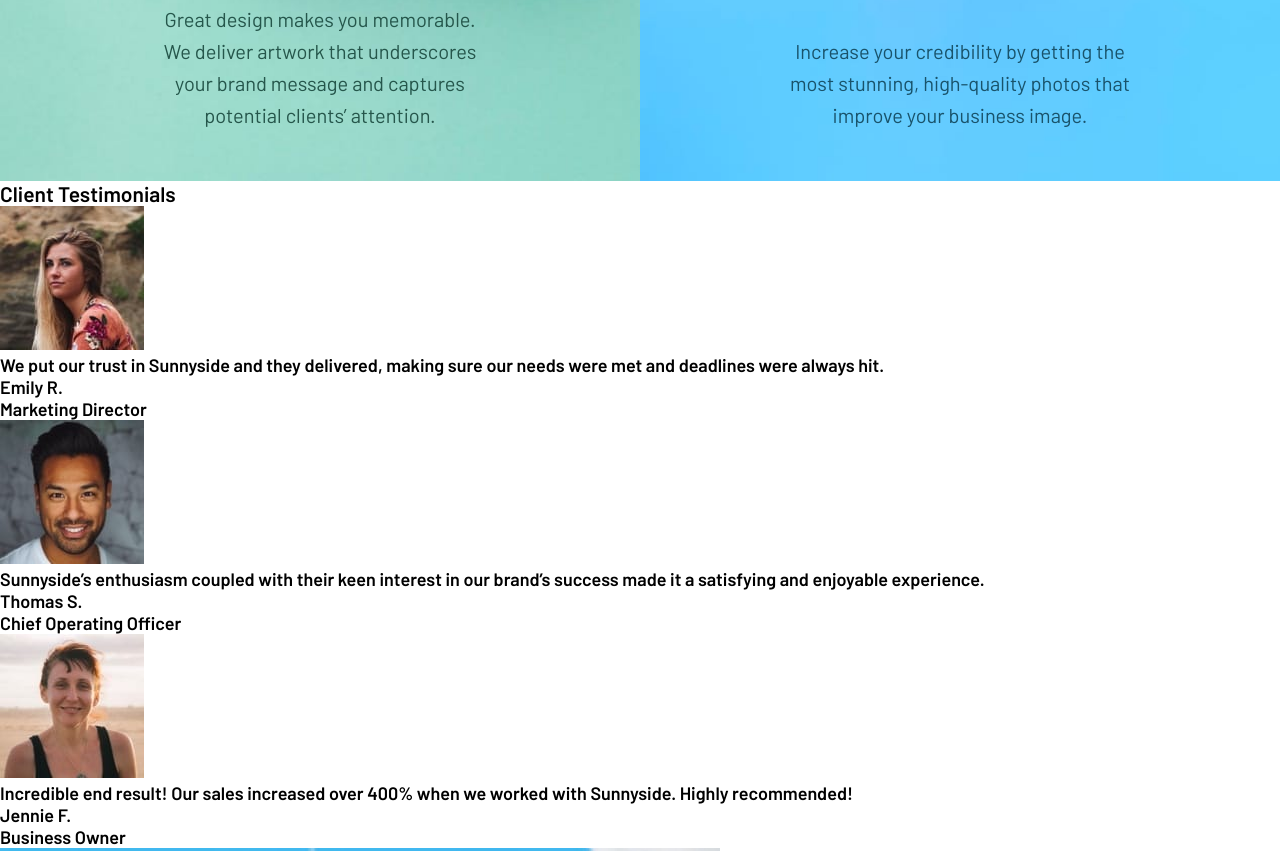
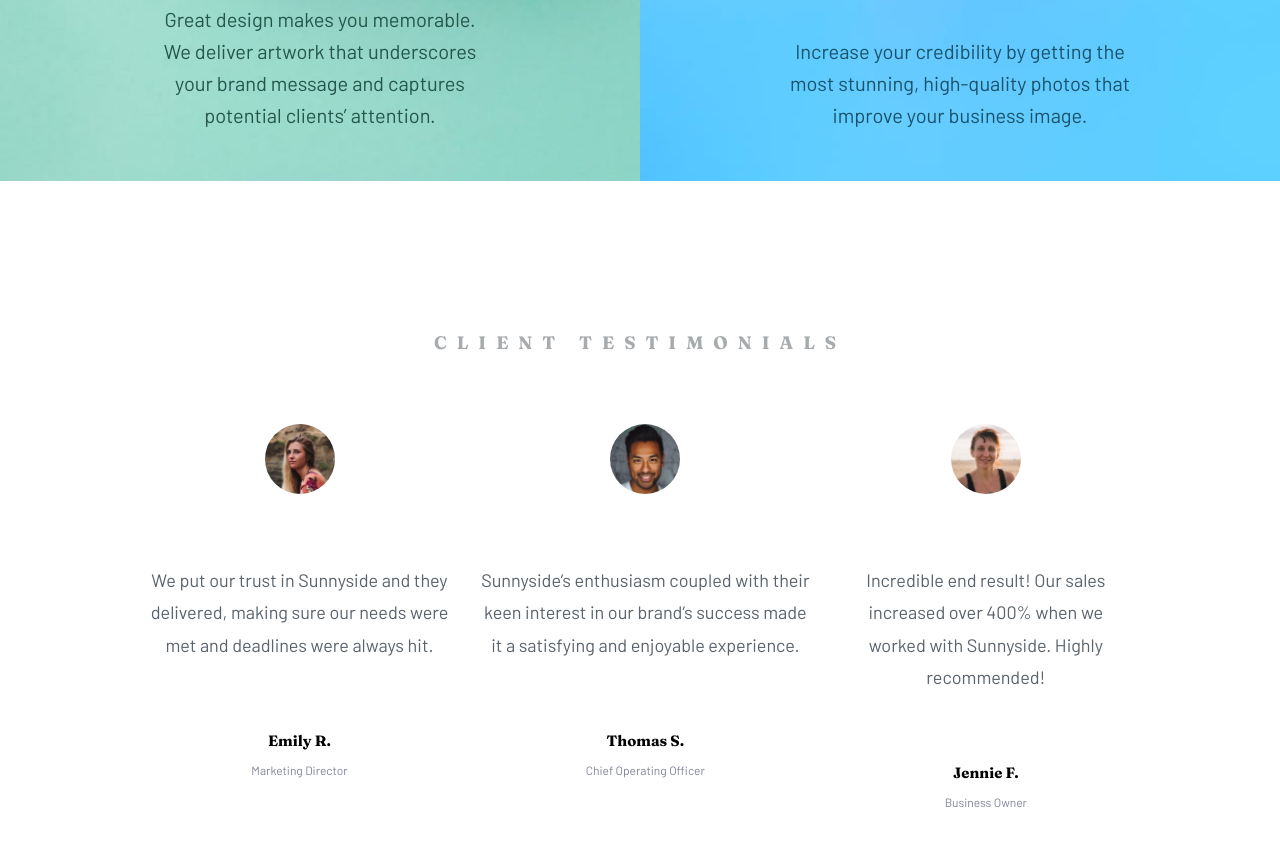
Before and after one commit to gaganssingh/sunnyside-landing-page-htmlcss-project, a plain HTML site: page index.html in a window 1280 px wide. Shown: the part 2358-3209 px from the top of the page. Drawn offline with nearby package versions, Linux system fonts and the light colour scheme.

Commit message:
Styled the Testimonials section

```diff
--- a/css/styles.css
+++ b/css/styles.css
@@ -253,3 +253,55 @@ picture {
   font-size: 2rem;
   line-height: 3.2rem;
 }
+
+/* ---------------------
+        TESTIMONIALS SECTION
+--------------------- */
+.testimonials {
+  padding: 15rem;
+  text-align: center;
+  display: flex;
+  flex-direction: column;
+  gap: 7rem;
+}
+
+.testimonials h4 {
+  font-family: var(--ff-serif);
+  text-transform: uppercase;
+  letter-spacing: 1rem;
+
+  color: var(--clr-gray);
+}
+
+.testimonial-items {
+  display: flex;
+  gap: 3rem;
+}
+
+.testimonial-item {
+  display: flex;
+  flex-direction: column;
+  align-items: center;
+  gap: 7rem;
+}
+
+.testimonial-item img {
+  height: 7rem;
+  border-radius: 50%;
+}
+
+.testimonial-item p {
+  color: var(--clr-darker-gray);
+  font-weight: 400;
+  line-height: 1.8;
+}
+
+.testimonial-author h5 {
+  font-family: var(--ff-serif);
+  margin-bottom: 1rem;
+}
+
+.testimonial-author p {
+  font-size: 1.2rem;
+  color: var(--clr-dark-gray);
+}
--- a/index.html
+++ b/index.html
@@ -137,7 +137,7 @@
               TESTIMONIAL SECTION
       ***************** -->
       <section class="testimonials">
-        <h3 class="testimonial-title">Client Testimonials</h3>
+        <h4>Client Testimonials</h4>
         <div class="testimonial-items">
           <!-- TESTIMONIAL ITEM 1 -->
           <div class="testimonial-item">
@@ -147,7 +147,7 @@
               needs were met and deadlines were always hit.
             </p>
             <div class="testimonial-author">
-              <h4>Emily R.</h4>
+              <h5>Emily R.</h5>
               <p>Marketing Director</p>
             </div>
           </div>
@@ -159,7 +159,7 @@
               brand’s success made it a satisfying and enjoyable experience.
             </p>
             <div class="testimonial-author">
-              <h4>Thomas S.</h4>
+              <h5>Thomas S.</h5>
               <p>Chief Operating Officer</p>
             </div>
           </div>
@@ -171,7 +171,7 @@
               worked with Sunnyside. Highly recommended!
             </p>
             <div class="testimonial-author">
-              <h4>Jennie F.</h4>
+              <h5>Jennie F.</h5>
               <p>Business Owner</p>
             </div>
           </div>
```
